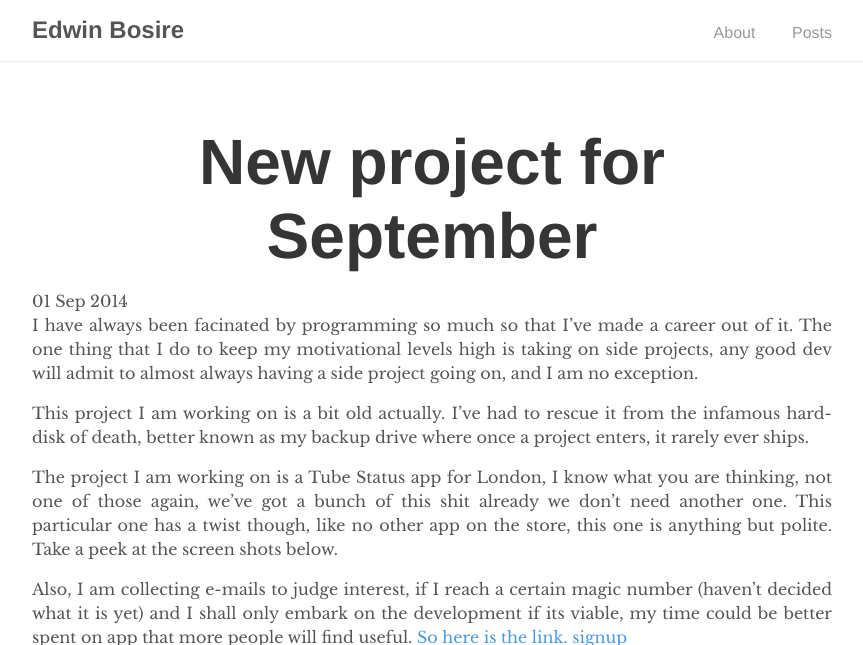
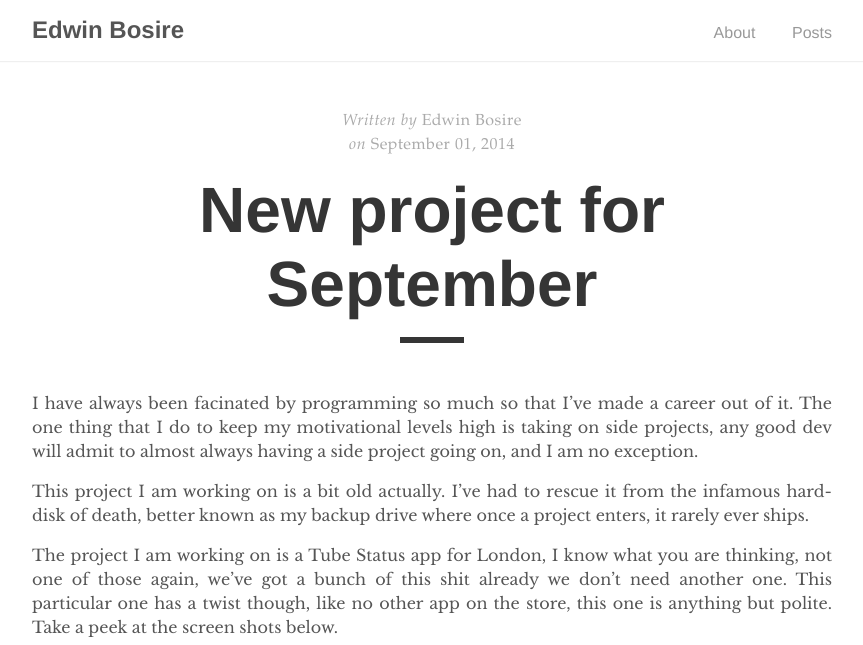
Before and after one commit to edwinbosire/edwinbosire.github.io, a Jekyll site: the page built from _posts/2014-09-29-Side-Projects.md, in a window 1280 px wide, cut to the strip 0-645 px from the top of the page. Shown: the whole strip, without its empty margins (208-1071 px from the left). Built offline with Jekyll 4.4.1, drawn with Linux system fonts in a browser that asks for light colours; some of the changed text lies outside the part shown.

Commit message:
Update post.html

```diff
--- a/_layouts/post.html
+++ b/_layouts/post.html
@@ -3,23 +3,34 @@
 ---
 
 <div class="post">
+  <div class="post-info">
+    <span>Written by</span>
+    {% if page.author %}
+        {{ page.author }}
+    {% else %}
+        {{ site.author.name }}
+    {% endif %}
+
+    {% if page.date %}
+      <br>
+      <span>on&nbsp;</span><time datetime="{{ page.date }}">{{ page.date | date: "%B %d, %Y" }}</time>
+    {% endif %}
+  </div>
+
   <h1 class="post-title">{{ page.title }}</h1>
-  <span class="post-date">{{ page.date | date_to_string }}</span>
+  <div class="post-line"></div>
+
   {{ content }}
+
 </div>
 
-<div class="related">
-  <h2>Related Posts</h2>
-  <ul class="related-posts">
-    {% for post in site.related_posts limit:3 %}
-      <li>
-        <h3>
-          <a href="{{ post.url }}">
-            {{ post.title }}
-            <small>{{ post.date | date_to_string }}</small>
-          </a>
-        </h3>
-      </li>
-    {% endfor %}
-  </ul>
+<div class="pagination">
+  {% if page.next.url %}
+    <a href="{{ page.next.url | prepend: site.baseurl }}" class="left arrow">&#8592;</a>
+  {% endif %}
+  {% if page.previous.url %}
+    <a href="{{ page.previous.url | prepend: site.baseurl }}" class="right arrow">&#8594;</a>
+  {% endif %}
+
+  <a href="#" class="top">Top</a>
 </div>
```
